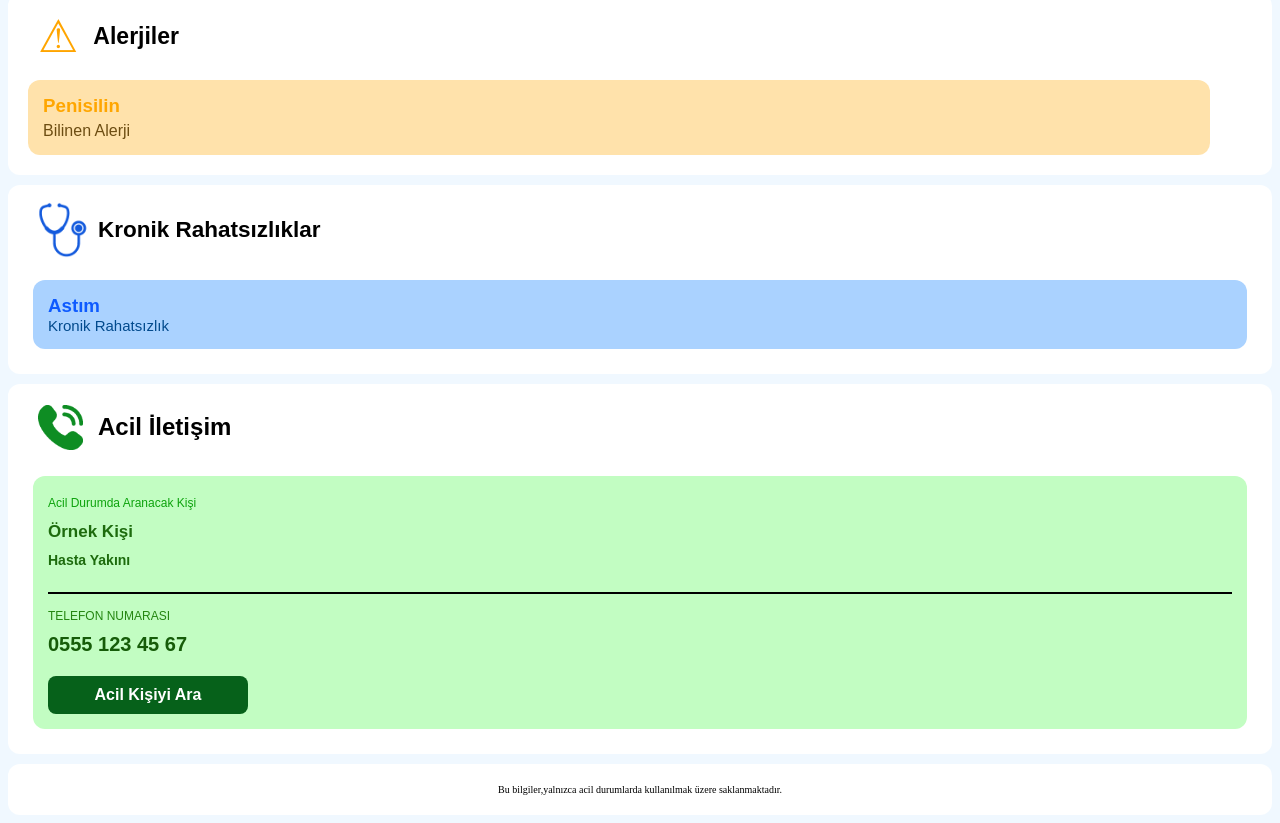
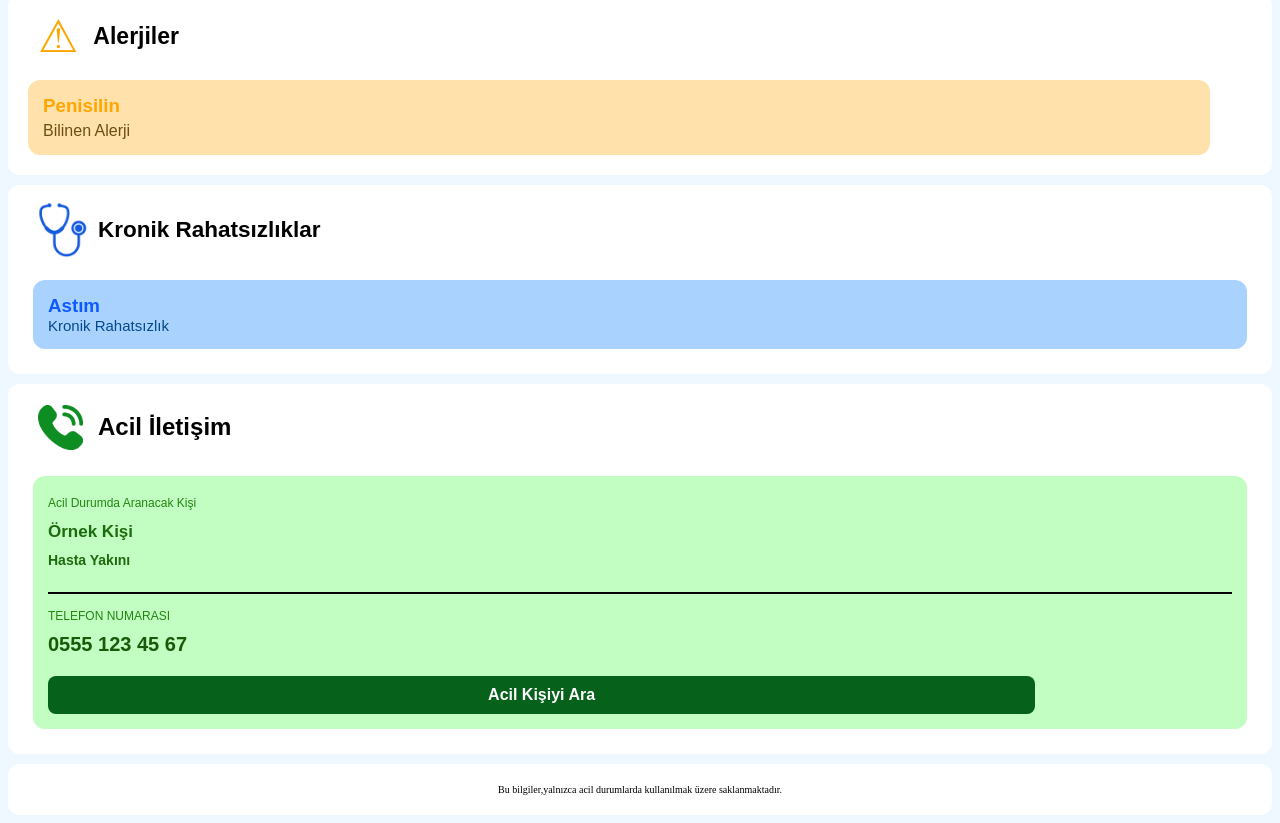
Before and after one commit to Omr788/AcilDurumBilgilendirme, a plain HTML site: page index.html in a window 1280 px wide. Shown: the part 359-1182 px from the top of the page. Drawn offline with Linux system fonts and the light colour scheme.

Commit message:
Add files via upload

```diff
--- a/css/style.CSS
+++ b/css/style.CSS
@@ -227,7 +227,7 @@ header {
 }
 .aramaBilgi h3 {
   font-family: Arial, Helvetica, sans-serif;
-  color: rgb(13, 163, 13);
+  color: rgb(36, 134, 16);
   font-weight: normal;
   font-size: 12px;
   margin-top: 5px;
@@ -274,7 +274,7 @@ header {
   text-decoration: none;
   border-radius: 8px;
   font-size: 16px;
-  width: 160px;
+  width: 80%;
   text-align: center;
   font-family: Arial, Helvetica, sans-serif;
   font-weight: bold;
--- a/index.html
+++ b/index.html
@@ -103,7 +103,7 @@
                     <hr>
                     <h6>TELEFON NUMARASI</h6>
                     <p>0555 123 45 67</p>
-                    <a href="tel:+905078171024">Acil Kişiyi Ara</a>
+                    <a href="tel:+905539785148">Acil Kişiyi Ara</a>
 
                 </div>
 
```
